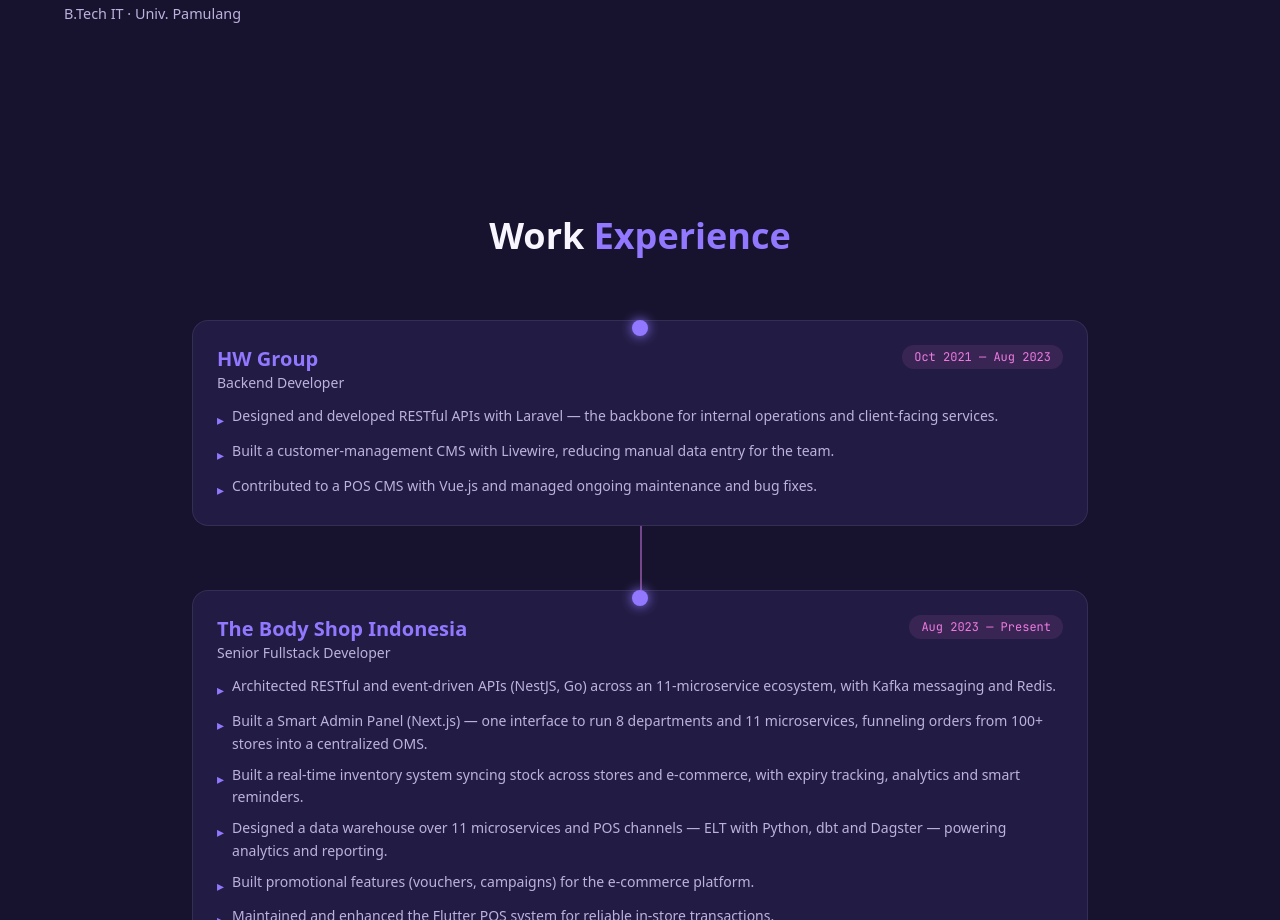
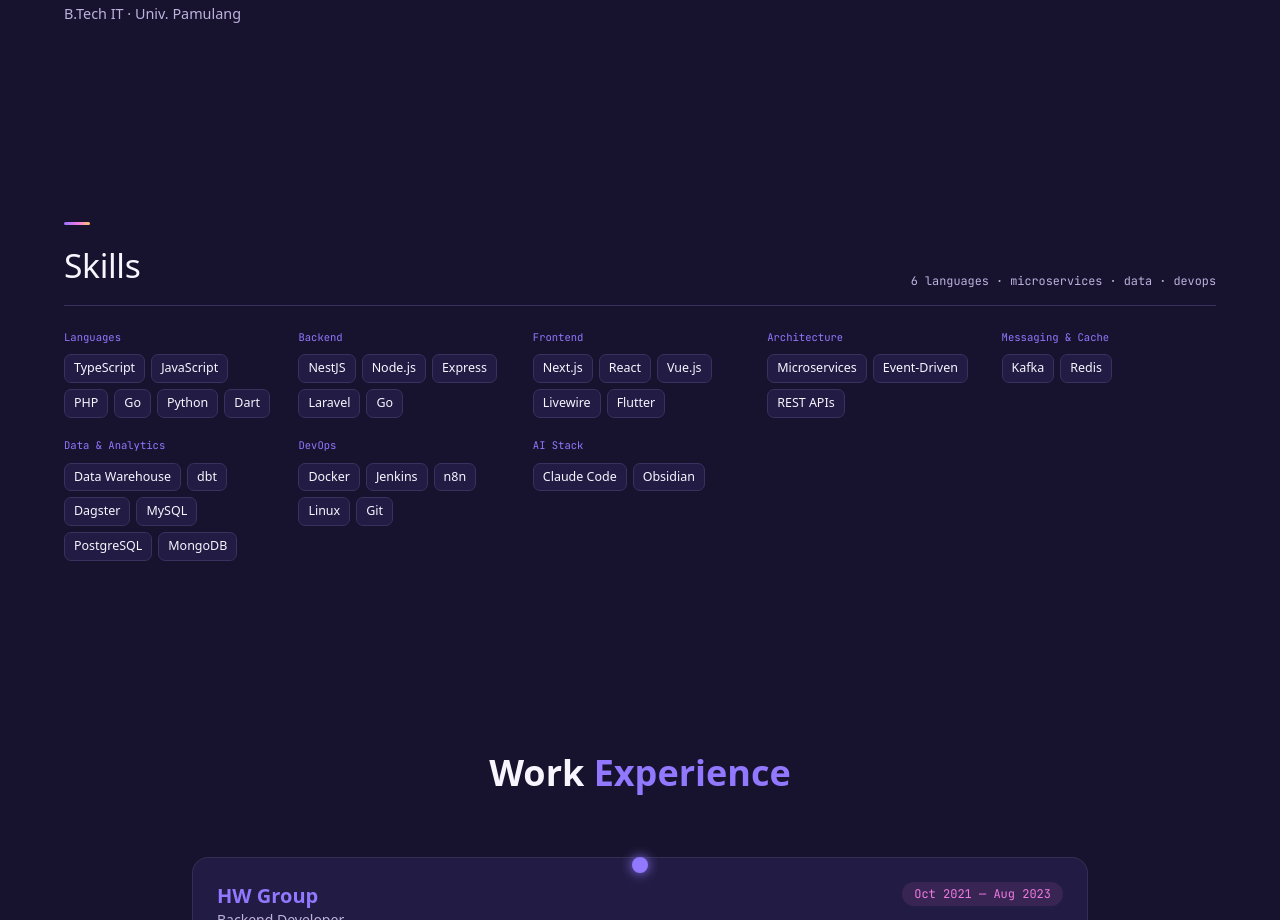
Before and after one commit to irzanaldi/portfolio-3d, a Next.js app: page / in a window 1280 px wide. Shown: the part 1520-2440 px from the top of the page. Built offline with nearby package versions, Linux system fonts and the light colour scheme; no server answers; a web font is replaced by a local one.

Commit message:
feat(portfolio): add Skills section

```diff
--- a/src/app/page.tsx
+++ b/src/app/page.tsx
@@ -2,6 +2,7 @@
 import { ScrollProgress } from '@/components/layout/ScrollProgress';
 import { HeroSection } from '@/components/sections/HeroSection';
 import { AboutSection } from '@/components/sections/AboutSection';
+import { SkillsSection } from '@/components/sections/SkillsSection';
 import { ExperienceSection } from '@/components/sections/ExperienceSection';
 import { ProjectsSection } from '@/components/sections/ProjectsSection';
 import { ContactSection } from '@/components/sections/ContactSection';
@@ -14,6 +15,7 @@
       <main>
         <HeroSection />
         <AboutSection />
+        <SkillsSection />
         <ExperienceSection />
         <ProjectsSection />
         <ContactSection />
--- /dev/null
+++ b/src/components/sections/SkillsSection.tsx
@@ -0,0 +1,40 @@
+// portfolio-3d/src/components/sections/SkillsSection.tsx
+import { skillCategories } from '@/data/skills';
+
+export function SkillsSection() {
+  return (
+    <section id="skills" className="relative py-24 px-6">
+      <div className="max-w-6xl mx-auto">
+        <span className="tick block" />
+        <div className="mb-6 flex items-end justify-between gap-4 border-b border-[var(--line)] pb-3.5">
+          <h2 className="font-[family-name:var(--font-heading)] text-[clamp(1.5rem,2.8vw,2.1rem)] font-medium tracking-[-.01em]">
+            Skills
+          </h2>
+          <span className="font-[family-name:var(--font-mono)] text-[.74rem] text-[var(--muted)]">
+            6 languages · microservices · data · devops
+          </span>
+        </div>
+
+        <div className="grid grid-cols-2 gap-5 md:grid-cols-5">
+          {skillCategories.map((cat) => (
+            <div key={cat.category}>
+              <div className="mb-[9px] font-[family-name:var(--font-mono)] text-[.66rem] text-[var(--v)]">
+                {cat.category}
+              </div>
+              <div className="flex flex-wrap gap-1.5">
+                {cat.items.map((item) => (
+                  <span
+                    key={item}
+                    className="rounded-[7px] border border-[var(--line)] bg-[var(--surface)] px-[9px] py-1 text-[.78rem]"
+                  >
+                    {item}
+                  </span>
+                ))}
+              </div>
+            </div>
+          ))}
+        </div>
+      </div>
+    </section>
+  );
+}
```
